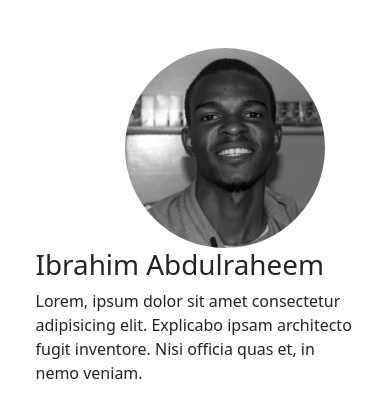
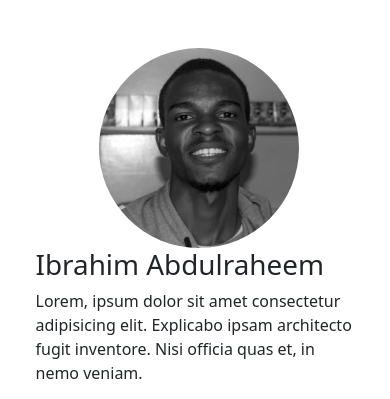
Before and after one commit to ibroraheem/disha, a plain HTML site: page index.html in a window 390 px wide. Shown: the top 399 px of the page. Drawn offline with nearby package versions, Linux system fonts and the light colour scheme.

Commit message:
final commit

```diff
--- a/style.css
+++ b/style.css
@@ -36,6 +36,6 @@ a i{
    }
    .profil img{
     align-self: center;
-       margin-left: 28%;
+       margin-left: 20%;
    }
 }
```
